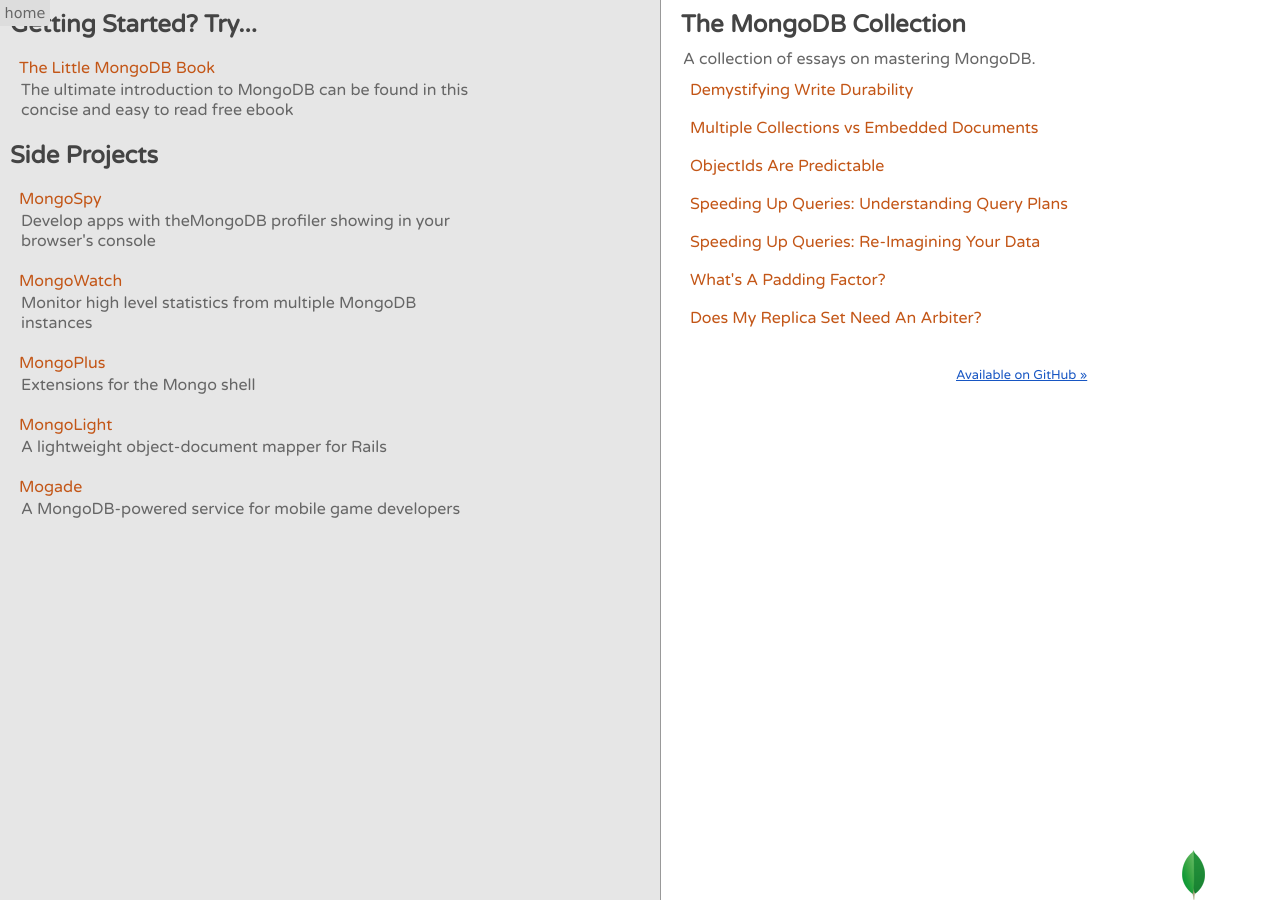
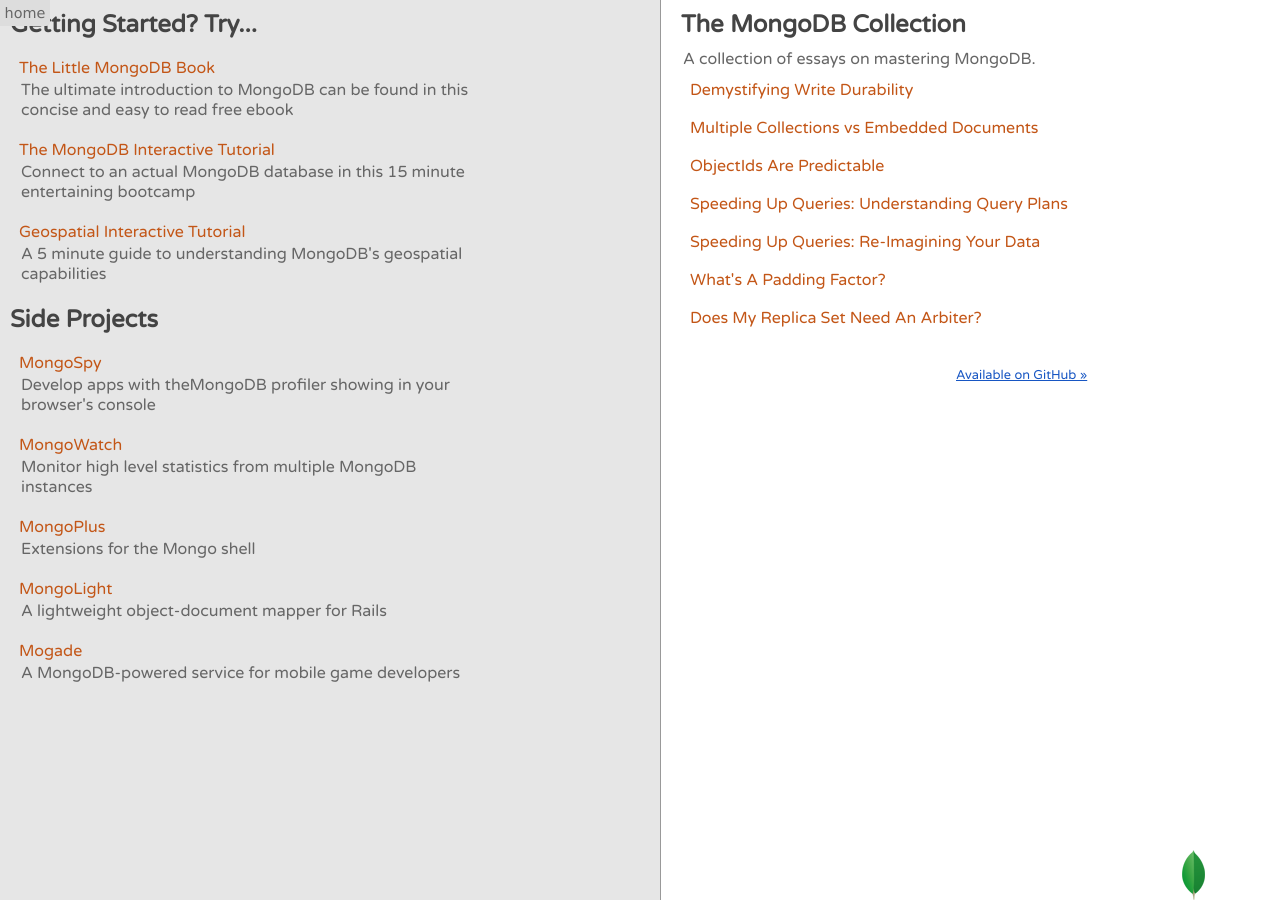
Before and after one commit to karlseguin/mongly, a Jekyll site: the page built from index.html, in a window 1280 px wide. Built offline with Jekyll 4.4.1, drawn with Linux system fonts in a browser that asks for light colours; nearby versions of some CDN libraries.

Commit message:
tutorials will be kept around afterall'

```diff
--- a/index.html
+++ b/index.html
@@ -13,6 +13,14 @@
          <p>The ultimate introduction to MongoDB can be found in this concise and easy to read free ebook</p>
        </a>
      </li>
+    <li><a href="http://tutorial.mongly.com/tutorial/index">
+      The MongoDB Interactive Tutorial
+      <p>Connect to an actual MongoDB database in this 15 minute entertaining bootcamp</p>
+    </a></li>
+    <li><a href="http://tutorial.mongly.com/geo/index">
+      Geospatial Interactive Tutorial
+      <p>A 5 minute guide to understanding MongoDB's geospatial capabilities</p>
+    </a></li>
    </ul>
    <h2>Side Projects</h2>
    <ul>
```
